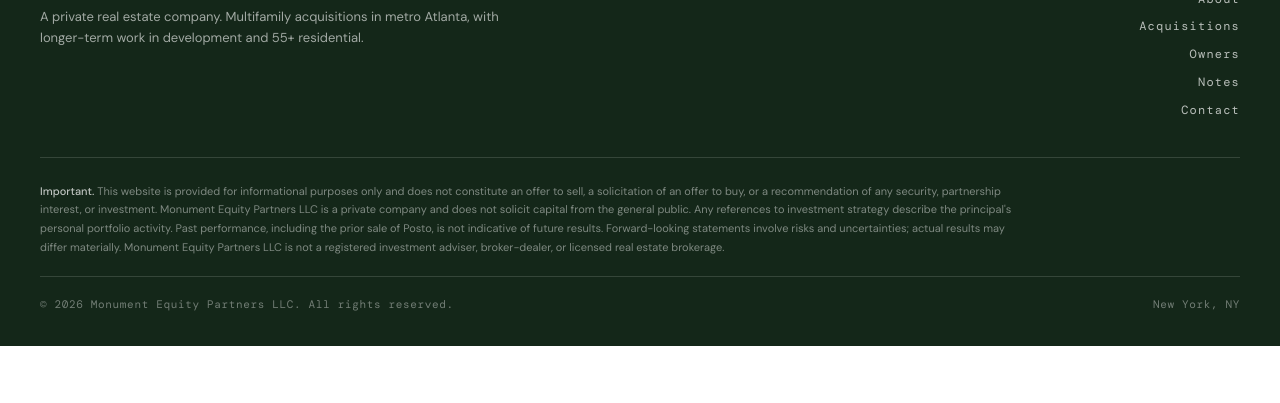
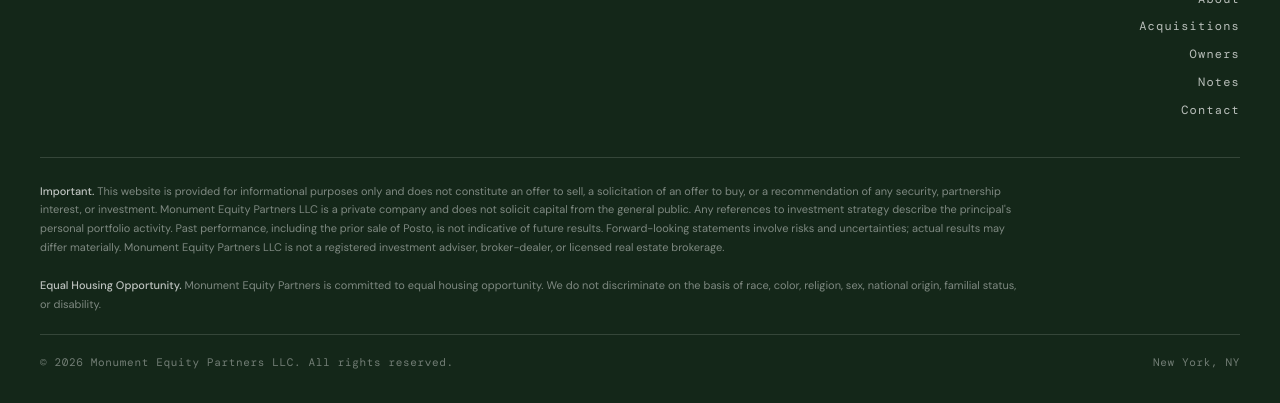
Before and after one commit to almasy77/monument-equity-website, a website: page acquisitions.html in a window 1280 px wide. Shown: the part 3501-3904 px from the top of the page. Before the commit the page ends 3847 px from the top, so only its background shows below. Drawn offline with nearby package versions, Linux system fonts and the light colour scheme.

Commit message:
Footer: drop tag, fix disclaimer, add Equal Housing Opportunity

```diff
--- a/acquisitions.html
+++ b/acquisitions.html
@@ -496,10 +496,7 @@
 <footer>
   <div class="footer-inner">
     <div class="footer-top">
-      <div>
-        <div class="footer-brand">Monument Equity Partners</div>
-        <div class="footer-tag">A private real estate company. Multifamily acquisitions in metro Atlanta, with longer-term work in development and 55+ residential.</div>
-      </div>
+      <div class="footer-brand">Monument Equity Partners</div>
       <div class="footer-links">
         <a href="index.html">Home</a>
         <a href="index.html#about-bryan">About</a>
@@ -511,6 +508,9 @@
     </div>
     <div class="disclaimer">
       <strong>Important.</strong> This website is provided for informational purposes only and does not constitute an offer to sell, a solicitation of an offer to buy, or a recommendation of any security, partnership interest, or investment. Monument Equity Partners LLC is a private company and does not solicit capital from the general public. Any references to investment strategy describe the principal's personal portfolio activity. Past performance, including the prior sale of Posto, is not indicative of future results. Forward-looking statements involve risks and uncertainties; actual results may differ materially. Monument Equity Partners LLC is not a registered investment adviser, broker-dealer, or licensed real estate brokerage.
+    </div>
+    <div class="disclaimer">
+      <strong>Equal Housing Opportunity.</strong> Monument Equity Partners is committed to equal housing opportunity. We do not discriminate on the basis of race, color, religion, sex, national origin, familial status, or disability.
     </div>
     <div class="footer-bottom">
       <div>© 2026 Monument Equity Partners LLC. All rights reserved.</div>
```
Also changed, not shown: index.html (+5 -5 lines), notes.html (+4 -4 lines), owners.html (+4 -4 lines).
